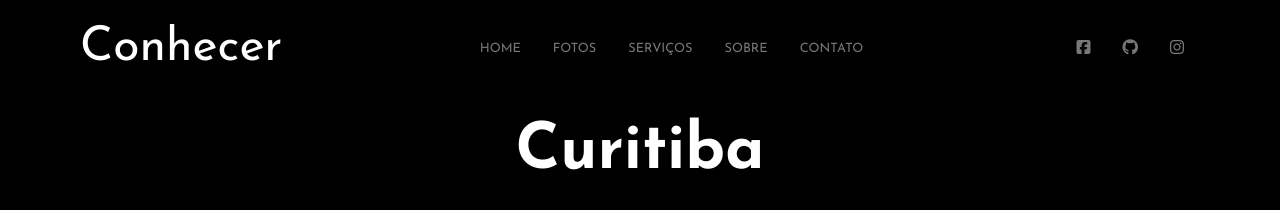
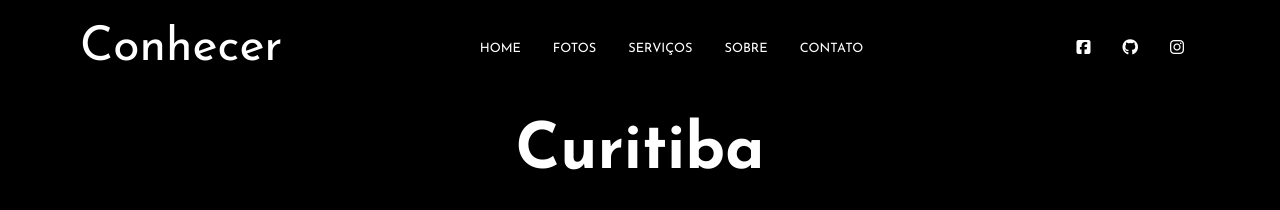
Before and after one commit to AlexandreKozakAlmeida/conehcer-turismos, a plain HTML site: page index.html in a window 1280 px wide. Shown: the top 210 px of the page. Drawn offline with Linux system fonts and the light colour scheme.

Commit message:
Add files via upload

```diff
--- a/sass/style.scss
+++ b/sass/style.scss
@@ -2,7 +2,7 @@
 
 $primary-color: rgb(255, 255, 255);
 $secondary-color: #63ce59;
-$text-color: #777;
+$text-color: rgb(123, 120, 120);
 $bg-color: rgb(0, 0, 0);
 
 $container-width: 1170px;
@@ -21,7 +21,7 @@ body {
     color: $text-color;
 
     a {
-        color: $text-color;
+        color: $primary-color;
         text-decoration: none;
         transition: .4s;
     }
```
Also changed, not shown: sass/style.css, 1 other file.
